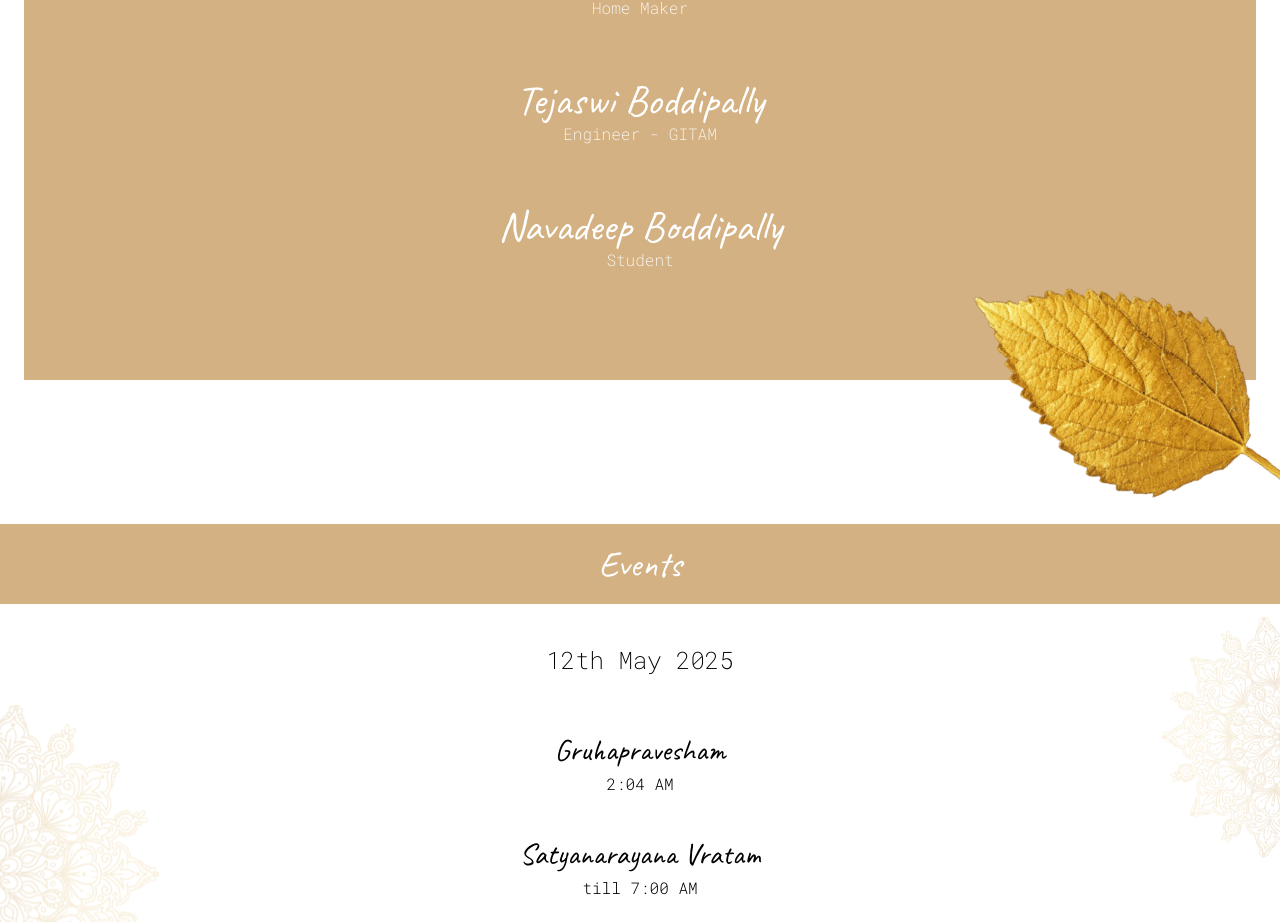
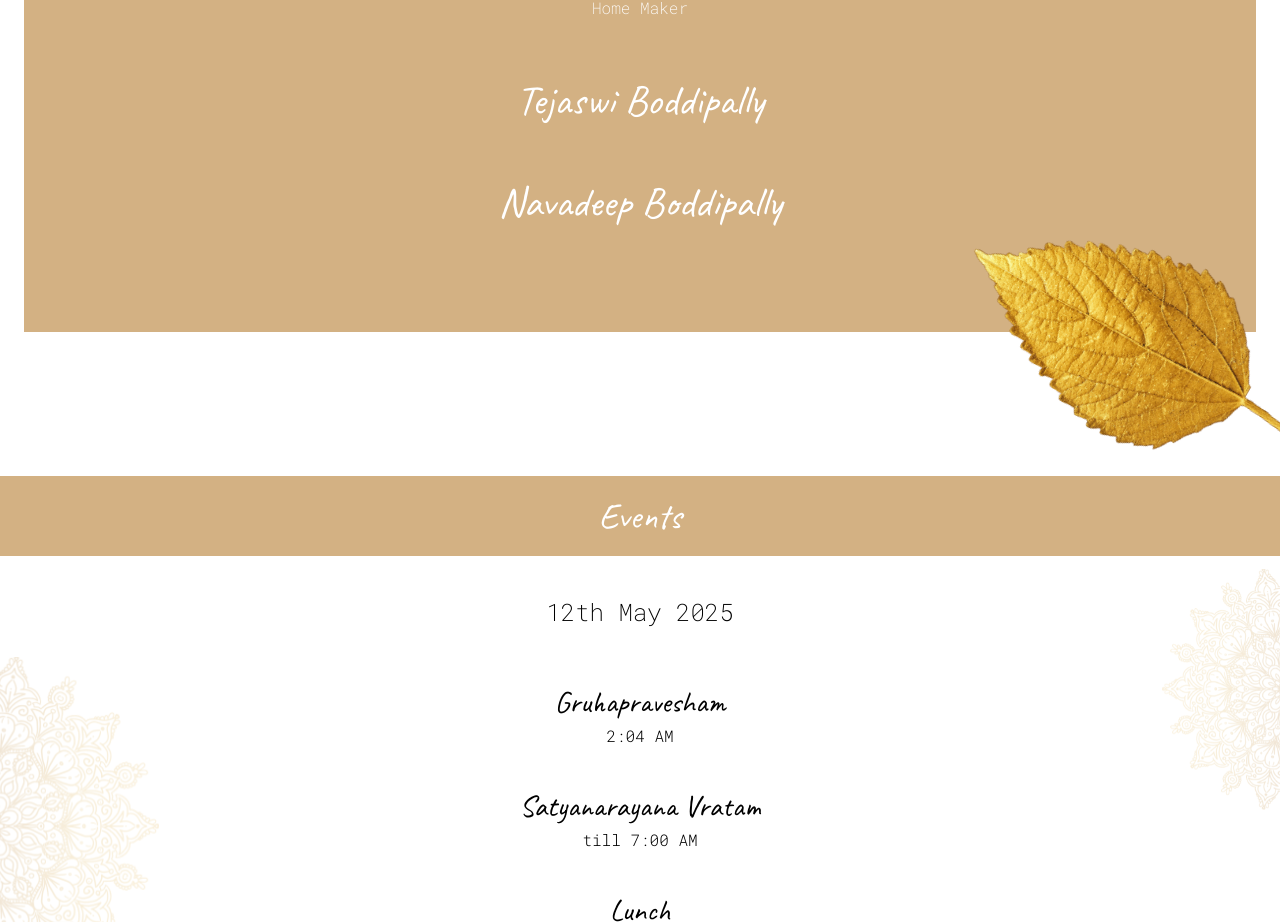
Before and after one commit to ManasMalla/invite-me, a Next.js app: page /house-warming in a window 1280 px wide. Shown: the part 2770-3692 px from the top of the page. Built offline with nearby package versions, Linux system fonts and the light colour scheme.

Commit message:
Update page.js

```diff
--- a/src/app/house-warming/page.js
+++ b/src/app/house-warming/page.js
@@ -77,10 +77,10 @@ export default async function WarmingCeremony() {
           />
           <Family
             responsibility=""
-            role="Engineer - GITAM"
+            role=""
             name="Tejaswi Boddipally"
           />
-          <Family responsibility="" role="Student" name="Navadeep Boddipally" />
+          <Family responsibility="" role="" name="Navadeep Boddipally" />
           <div className="h-20"></div>
         </div>
       </div>
```
